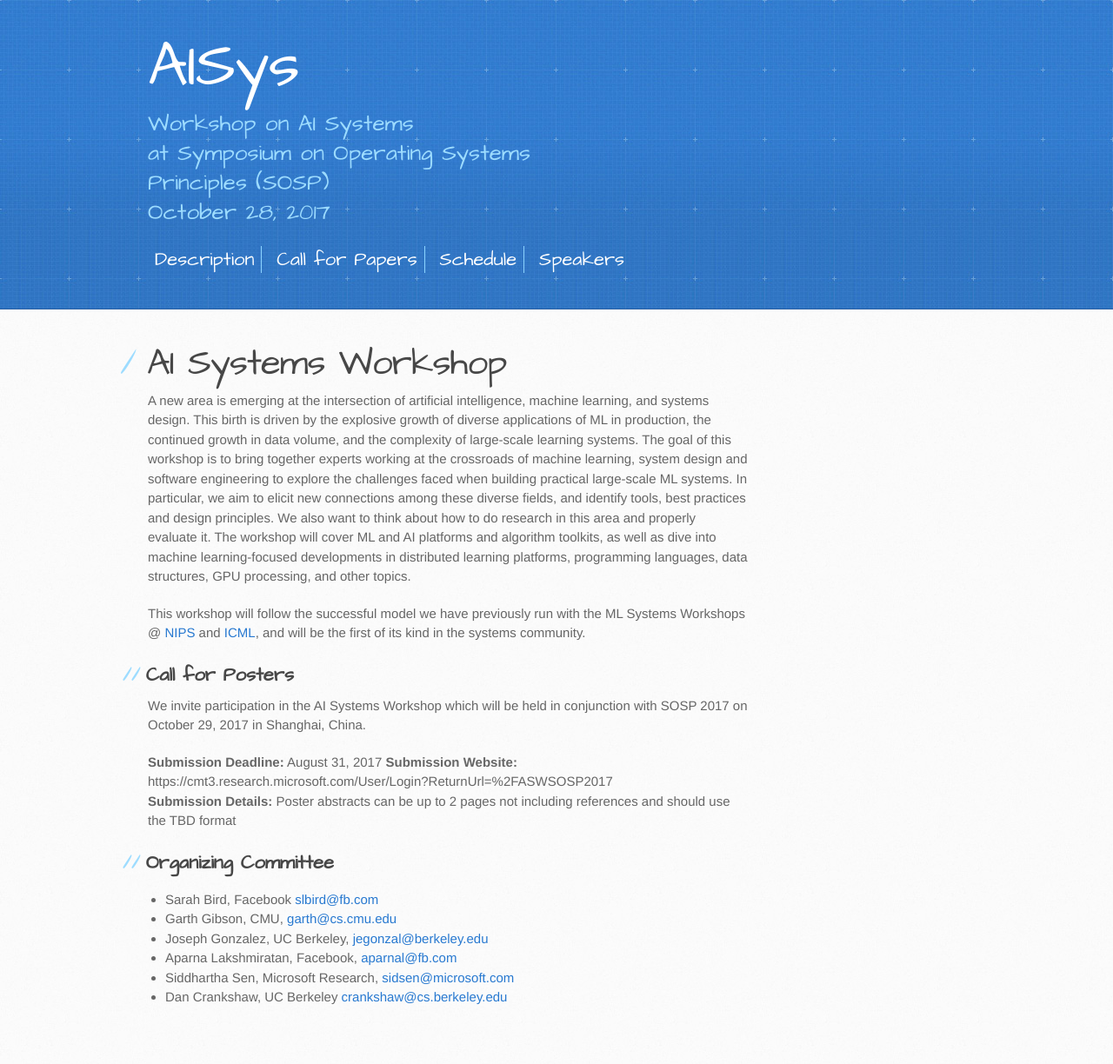
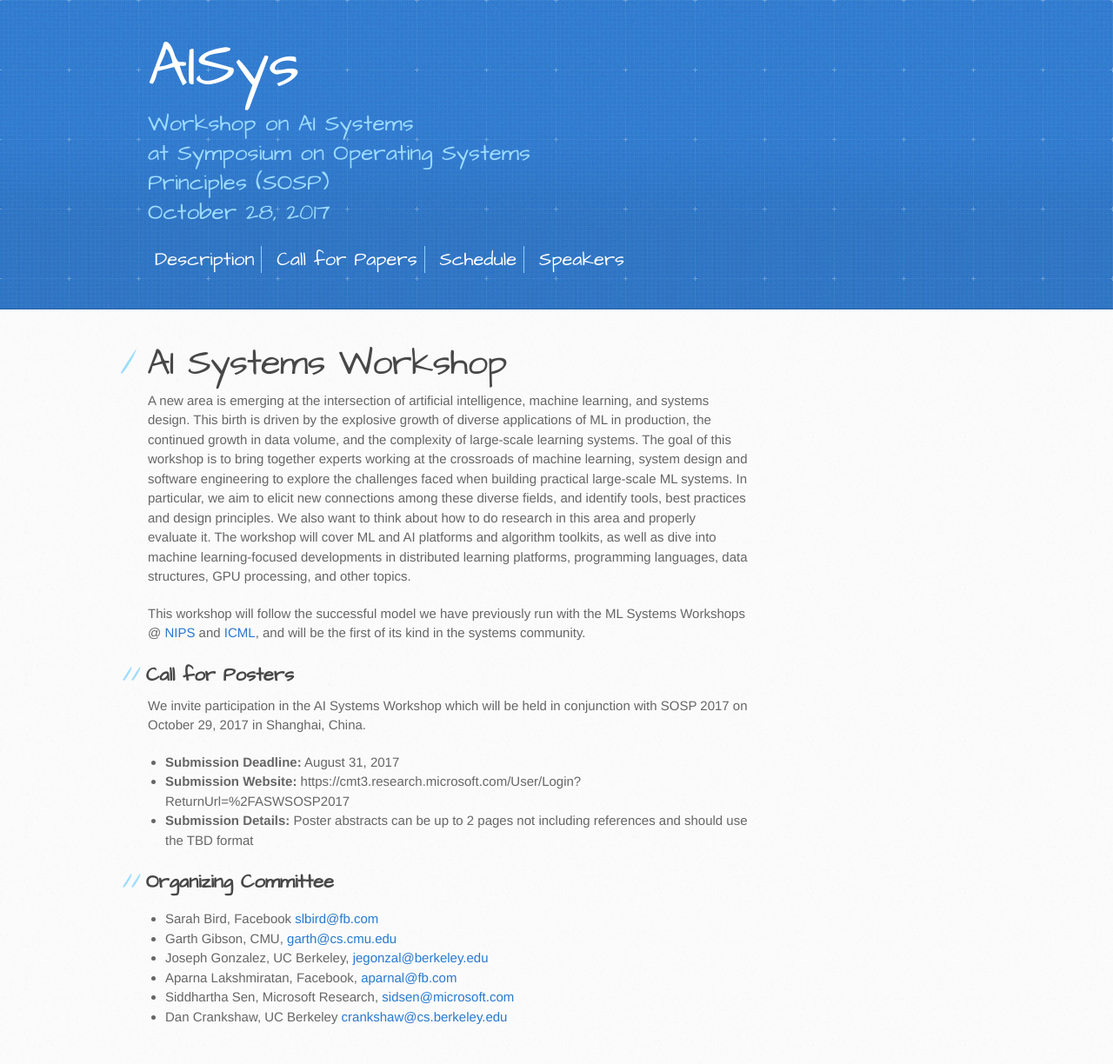
Before and after one commit to LearningSys/sosp17, a Jekyll site: the page built from index.md, in a window 1280 px wide. Shown: the whole page at 87% size. Built offline with Jekyll 4.4.1, drawn with Linux system fonts in a browser that asks for light colours; the repository's description, which GitHub fills in, is left out; our own code applies the rules of GitHub Pages for plain Markdown files; before the commit the page ends 1201 px from its top, so only the background shows below that.

```diff
--- a/index.md
+++ b/index.md
@@ -12,9 +12,9 @@ This workshop will follow the successful model we have previously run with the M
 
 We invite participation in the AI Systems Workshop which will be held in conjunction with SOSP 2017 on October 29, 2017 in Shanghai, China.
 
-**Submission Deadline:** August 31, 2017
-**Submission Website:** https://cmt3.research.microsoft.com/User/Login?ReturnUrl=%2FASWSOSP2017
-**Submission Details:** Poster abstracts can be up to 2 pages not including references and should use the TBD format
+* **Submission Deadline:** August 31, 2017
+* **Submission Website:** https://cmt3.research.microsoft.com/User/Login?ReturnUrl=%2FASWSOSP2017
+* **Submission Details:** Poster abstracts can be up to 2 pages not including references and should use the TBD format
 
 ## Organizing Committee
 + Sarah Bird, Facebook <slbird@fb.com>
```
